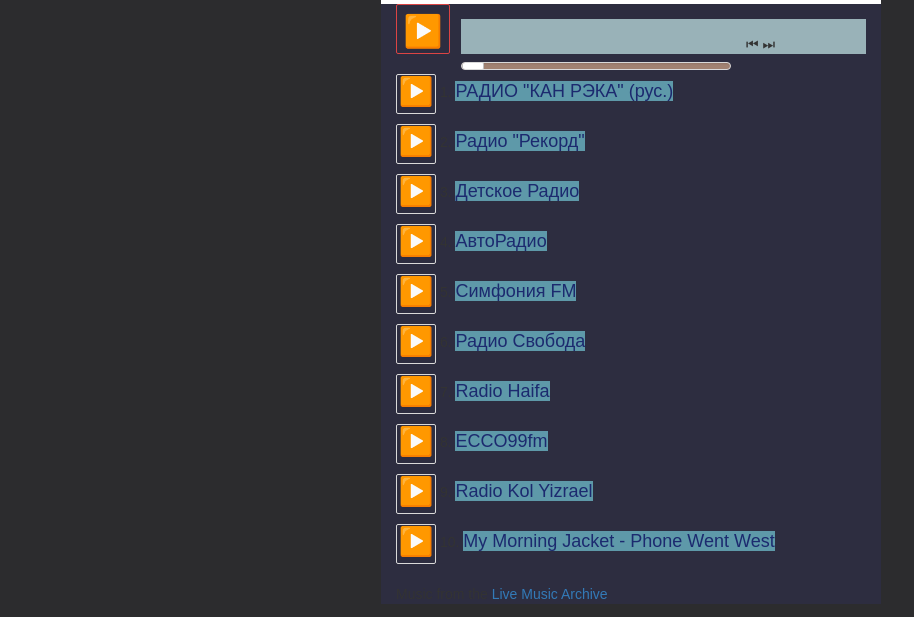
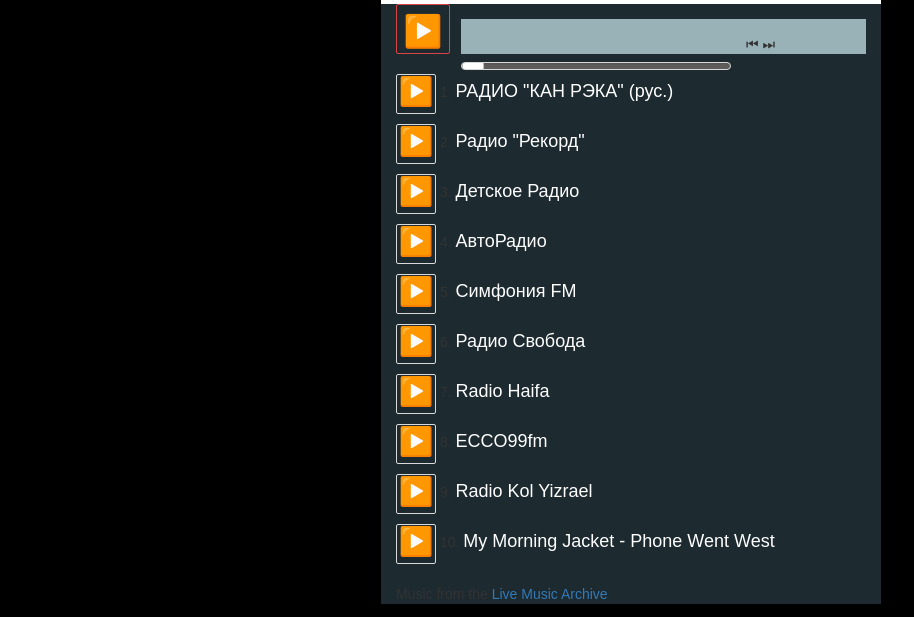
Before and after one commit to NetWebAppJs/internetRadio2, a plain HTML site: page index.html in a window 1280 px wide. Shown: the part 76-693 px from the top of the page, without its empty margins (9-923 px from the left). Drawn offline with nearby package versions, Linux system fonts and the light colour scheme.

Commit message:
Update style.css

```diff
--- a/style.css
+++ b/style.css
@@ -18,7 +18,7 @@
 
 body{
 
-  background: #2c2c2e;
+  background: #000000;
    /* background: #6c7989 -webkit-gradient(linear, 50% 0%, 50% 100%, color-stop(0%, #c2cad4), color-stop(100%, #434b55)) fixed;
     background: #6c7989 -webkit-linear-gradient(#c2cad4, #434b55) fixed;
     background: #6c7989 -moz-linear-gradient(#c2cad4, #434b55) fixed;
@@ -41,7 +41,7 @@
   width: 500px;
   border-top: 10px solid #fff;
 
-  background: #2d2d40;
+  background: #1d2a30;
  /*background: -webkit-gradient(linear, 50% 50%, 50% 700, color-stop(50%, #53919c), color-stop(100%, #fbdbd2));
   background: -webkit-linear-gradient(#53919c,#fbdbd2 700px);
   background: -moz-linear-gradient(#53919c, #fbdbd2 700px);
@@ -161,14 +161,14 @@
   position: relative;
 }
 body .container .player .progress-box .progress-cell .progress {
-  background:#a18272;
+  background:#5e5d5c;
   border: 1px solid #d9d9d9;
   height: 8px;
   position: relative;
   width: auto;
 }
 body .container .player .progress-box .progress-cell .progress .progress-buffer {
-  background: #337ab7;
+  background: #ffffff;
   height: 100%;
   width: 0;
 }
@@ -228,10 +228,10 @@
   *zoom: 1;
 }
 body .container .play-list .play-list-row .track-title .playlist-track {
-  color: #1c2a6f;
+  color: #ffffff;
   text-decoration: none;
   font-size: 18px;
-  background: #87f3ff8c;
+  /*background: #87f3ff8c;*/
 }
 body .container .play-list .play-list-row .track-title .playlist-track:hover {
   text-decoration: underline;
```
